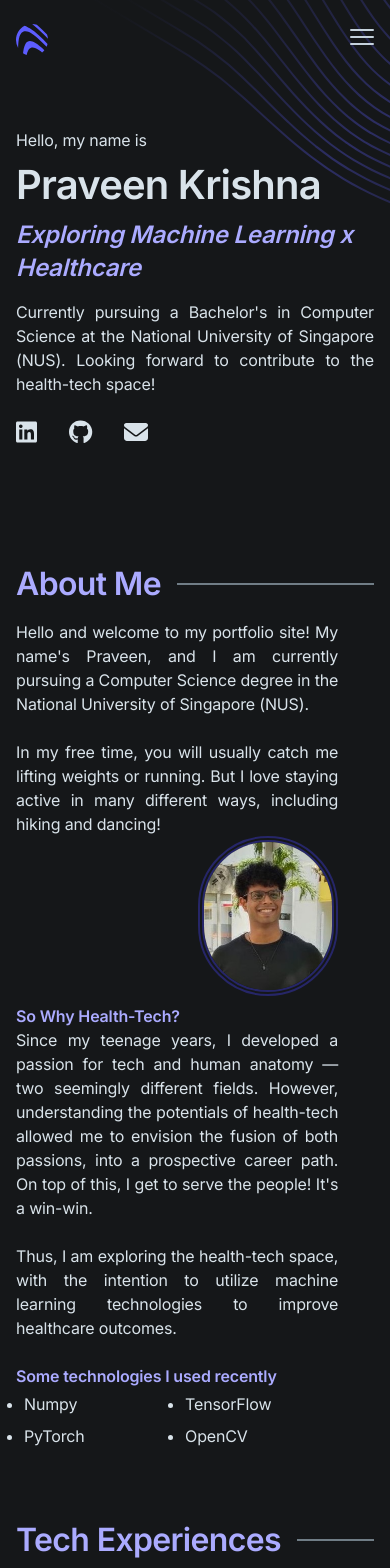
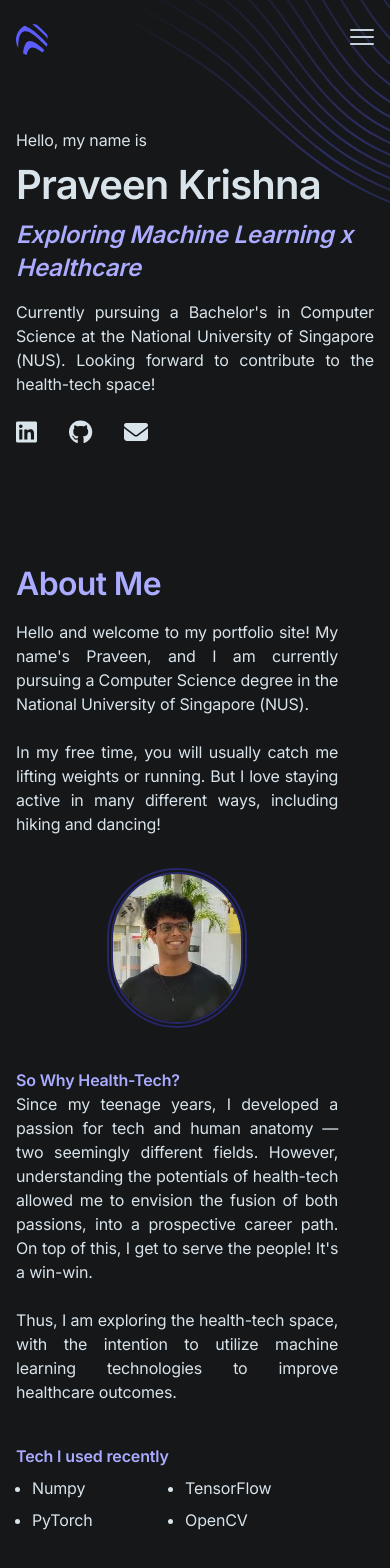
Before and after one commit to praveenkrishna0512/personal_website_v3, a Next.js app: page / in a window 390 px wide. Shown: the top 1568 px of the page. Built offline with nearby package versions, Linux system fonts and the light colour scheme.

Commit message:
About is mobile responsive

```diff
--- a/components/about.tsx
+++ b/components/about.tsx
@@ -11,7 +11,7 @@ export default function About() {
             <Title title={"About Me"} />
             <div className="flex flex-wrap items-center text-justify w-[90%] md:w-[80%]">
               <div
-                className="w-full text-l text-gray-200 md:w-[75%]"
+                className="w-full text-l text-gray-200 md:w-[65%] lg:w-[75%]"
                 data-aos="fade-left"
               >
                 <p>
@@ -26,7 +26,7 @@ export default function About() {
                 </p>
               </div>
               <div
-                className="flex justify-end w-full md:w-[25%] md:pr-4"
+                className="flex justify-center w-full py-8 md:w-[35%] lg:w-[25%] md:pr-2 md:pl-8 md:py-0"
                 data-aos="fade-right"
               >
                 <img
@@ -37,7 +37,7 @@ export default function About() {
               </div>
               <div className="w-full md:w-full mt-2 md:mt-4">
                 <p>
-                  <span className="font-semibold text-purple-400">
+                  <span className="font-semibold text-purple-400 text-left">
                     So Why Health-Tech?
                   </span>
                   <br />
@@ -54,11 +54,12 @@ export default function About() {
                   outcomes.
                 </p>
                 <br />
+                <div className="mt-4 md:mt-0">
                   <span className="font-semibold text-purple-400">
-                  Some technologies I used recently
+                    Tech I used recently
                   </span>
                   <br />
-                <div className="flex flex-row space-x-4 mt-1 md:mt-2 mx-2 md:mx-4 md:w-1/2">
+                  <div className="flex flex-row space-x-4 mt-2 mx-4 md:w-1/2">
                     <ul className="flex-1 list-disc space-y-2">
                       <li>Numpy</li>
                       <li>PyTorch</li>
@@ -73,6 +74,7 @@ export default function About() {
             </div>
           </div>
         </div>
+      </div>
     </section>
   );
 }
--- a/components/hero.tsx
+++ b/components/hero.tsx
@@ -11,7 +11,7 @@ export default function Hero() {
     <section>
       <div className="max-w-6xl mx-auto px-4 sm:px-6 relative">
         {/* Hero content */}
-        <div className="relative pt-32 pb-12 mb-0 md:pt-48 md:pb-20">
+        <div className="relative pt-32 pb-12 md:pt-48 md:pb-20">
           {/* Section header */}
           <div className="max-w-5xl mx-auto pb-12 md:pb-16" data-aos="fade-up">
             <span>Hello, my name is</span>
--- a/components/utils/title.tsx
+++ b/components/utils/title.tsx
@@ -10,7 +10,7 @@ export default function Title({ title }: TitleProps) {
       <h2 className="h2 mt-2 mb-2 mr-4 text-purple-400 font-semibold">
         {title}
       </h2>
-      <hr className="flex-1 border-t-2 border-gray-500" />
+      <hr className="flex-1 border-t-0 md:border-t-2 border-gray-500" />
     </div>
   );
 }
```
Lines whose indentation alone changed are shown as unchanged.
